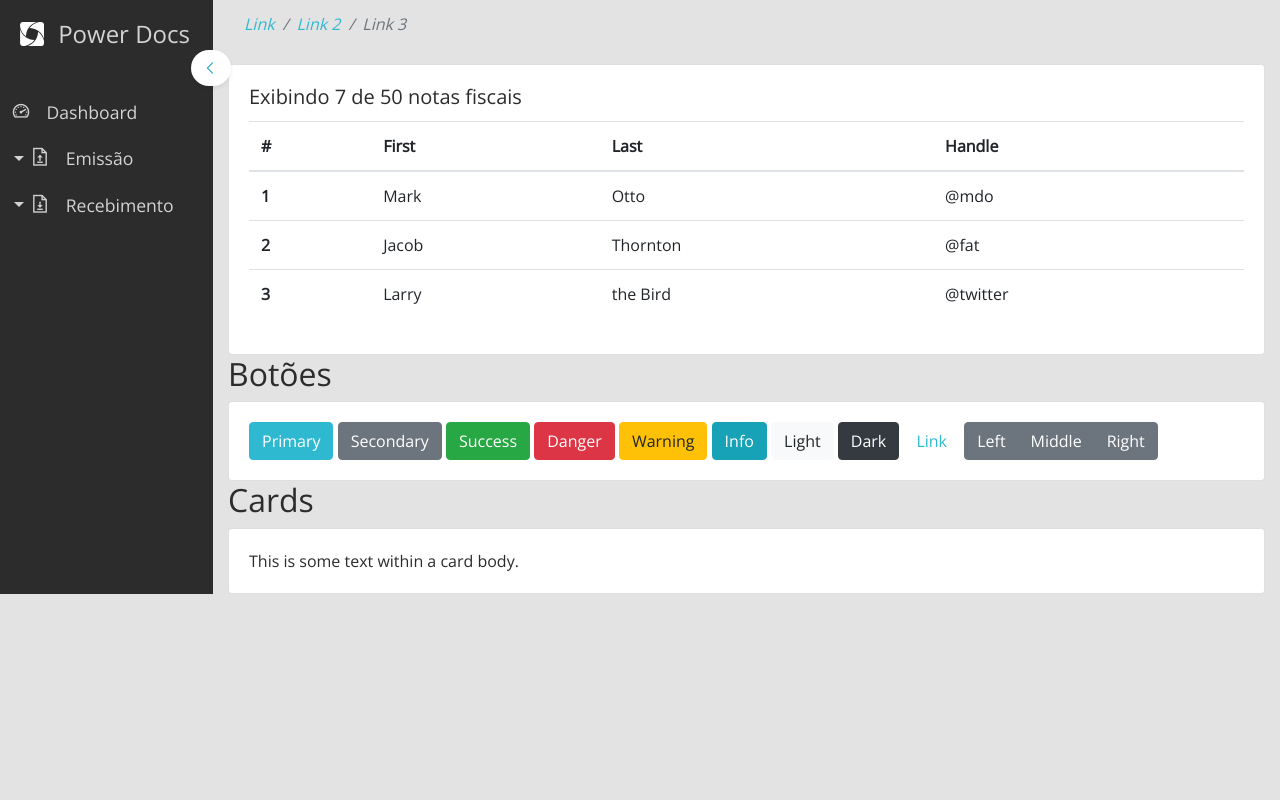
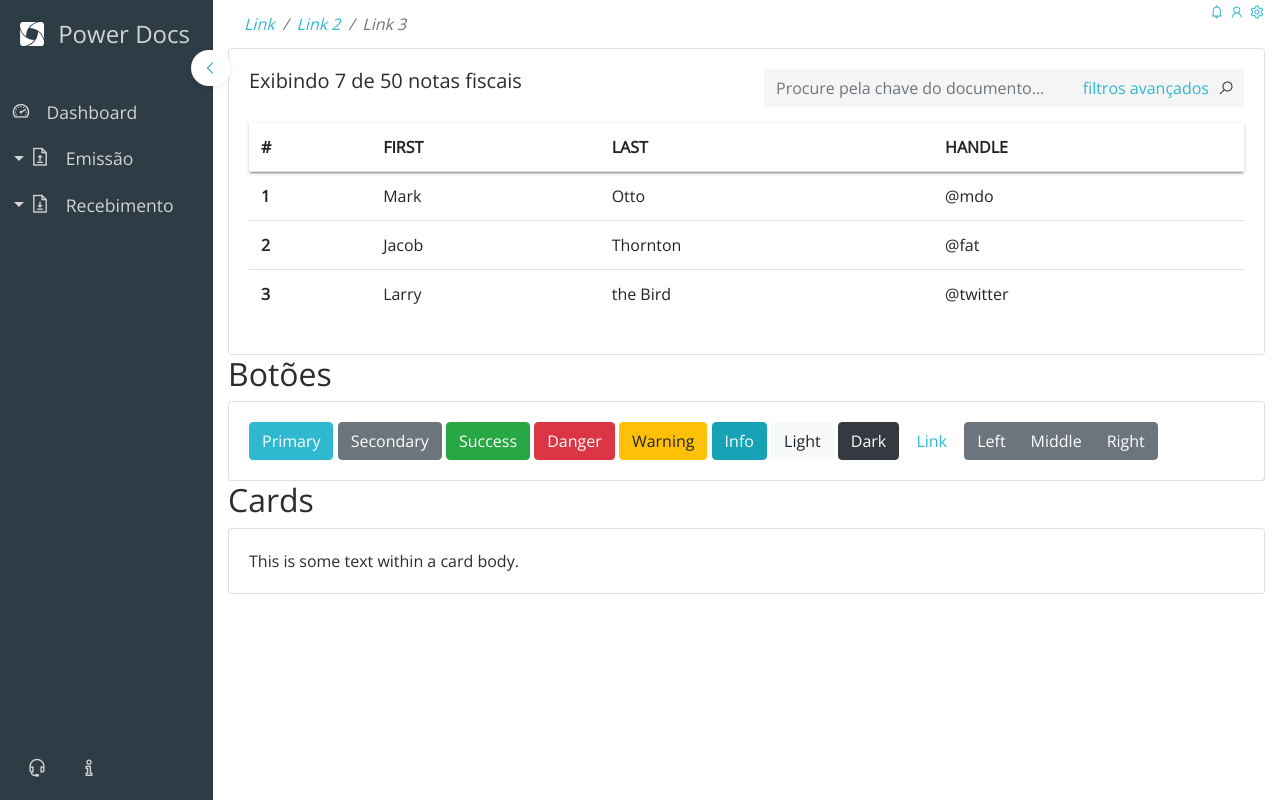
Before and after one commit to myrp-claudinei/powerdocs, a plain HTML site: page index.html in a window 1280 px wide. Drawn offline with nearby package versions, Linux system fonts and the light colour scheme.

Commit message:
Adicionado filtros e search na lista

```diff
--- a/css/main.css
+++ b/css/main.css
@@ -3,9 +3,9 @@
 
 html,
 body {
-  background: #E3E3E3 !important;
   font-family: 'Open Sans', sans-serif !important;
   color: #2C2C2C !important;
+  height: 100%;
 }
 
 /* h1,
@@ -35,6 +35,7 @@ a,
 .breadcrumb {
   background: none !important;
   font-style: italic;
+  margin: 0 !important;
 }
 
 .logo_icon {
@@ -55,12 +56,13 @@ a,
 .wrapper {
   display: flex;
   align-items: stretch;
+  height: inherit;
 }
 
 #sidebar {
   min-width: 213px;
   max-width: 213px;
-  background: #2C2C2C;
+  background: #2E3D45;
   color: #D3D3D3;
   transition: all 0.3s;
   position: relative;
@@ -230,23 +232,31 @@ a.article:hover {
 }
 
 .login .card {
-  background: #ffffffed;
+  background: #ffffff;
   border: none;
   width: 370px;
+  border: 1px solid #dedede;
 }
 
 .login .card-body {
   padding: 2rem;
 }
 
+input,
+input:active,
 .login .form-control {
-  border: none;
+  border: none !important;
   font-size: 1rem !important;
+  background-color: #f5f5f5 !important;
 }
 
-.form-control:focus {
+input:focus,
+input:active,
+.form-control:focus,
+.form-control:active {
   box-shadow: 0 2px 2px 0 rgba(0, 0, 0, .14), 0 1px 5px 0 rgba(0, 0, 0, .12), 0 3px 1px -2px rgba(0, 0, 0, .2) !important;
   -webkit-box-shadow: 0 2px 2px 0 rgba(0, 0, 0, .14), 0 1px 5px 0 rgba(0, 0, 0, .12), 0 3px 1px -2px rgba(0, 0, 0, .2) !important;
+  background: #ffffff !important;
 }
 
 .custom-control-input:checked~.custom-control-label::before {
@@ -258,3 +268,32 @@ a.article:hover {
 .align-sub {
   vertical-align: sub;
 }
+
+.fixed-bottom {
+  position: absolute !important;
+}
+
+.filter {
+  width: 30rem;
+}
+
+.filter a {
+  right: 35px;
+  top: 7px;
+}
+
+.filter i {
+  right: 10px;
+  top: 11px;
+}
+
+.table thead {
+  box-shadow: 0 2px 2px 0 rgba(0, 0, 0, .14), 0 1px 5px 0 rgba(0, 0, 0, .12), 0 3px 1px -2px rgba(0, 0, 0, .2) !important;
+  -webkit-box-shadow: 0 2px 2px 0 rgba(0, 0, 0, .14), 0 1px 5px 0 rgba(0, 0, 0, .12), 0 3px 1px -2px rgba(0, 0, 0, .2) !important;
+  border-bottom: none!important;
+}
+
+.table thead th {
+  border: none!important;
+  text-transform: uppercase;
+}
--- a/index.html
+++ b/index.html
@@ -85,9 +85,20 @@
                     </ul>
                 </li>
             </ul>
+            <div class="navbar navbar-expand-lg fixed-bottom">
+                <ul class="navbar-nav mr-auto">
+                    <li class="nav-item active">
+                        <a href="#"><i class="la la-headset"></i></a>
+                    </li>
+                    <li class="nav-item">
+                        <a href="#"><i class="la la-info"></i></a>
+                    </li>
+                </ul>
+            </div>
         </nav>
         <!-- Page Content  -->
         <div class="container-fluid">
+            <header class="d-flex justify-content-between">
                 <nav aria-label="breadcrumb">
                     <ol class="breadcrumb">
                         <li class="breadcrumb-item"><a href="#">Link</a></li>
@@ -95,9 +106,26 @@
                         <li class="breadcrumb-item active" aria-current="page">Link 3</li>
                     </ol>
                 </nav>
+                <div>
+                    <a href=""><i class="las la-bell"></i></a>
+                    <a href=""><i class="las la-user"></i></a>
+                    <a href=""><i class="las la-cog"></i></a>
+
+                </div>
+            </header>
             <div class="card">
                 <div class="card-body">
-                    <h5 class="card-title">Exibindo 7 de 50 notas fiscais</h5>
+                    <h5 class="card-title float-left">Exibindo 7 de 50 notas fiscais</h5>
+                    <form>
+                        <div class="form-group float-right filter position-relative">
+                            <input type="email" class="form-control" id="exampleInputEmail1"
+                                aria-describedby="emailHelp" placeholder="Procure pela chave do documento...">
+                            <a class="position-absolute" href="#">filtros avançados</a>
+                            <i class="la la-search position-absolute"></i>
+
+                        </div>
+                    </form>
+
                     <table class="table">
                         <thead>
                             <tr>
```
Also changed, not shown: login.html (+2 -4 lines), login2.html (+2 -4 lines), login3.html (+2 -2 lines), login4.html (+2 -2 lines), img/logo.png. Lines whose indentation alone changed are shown as unchanged.
